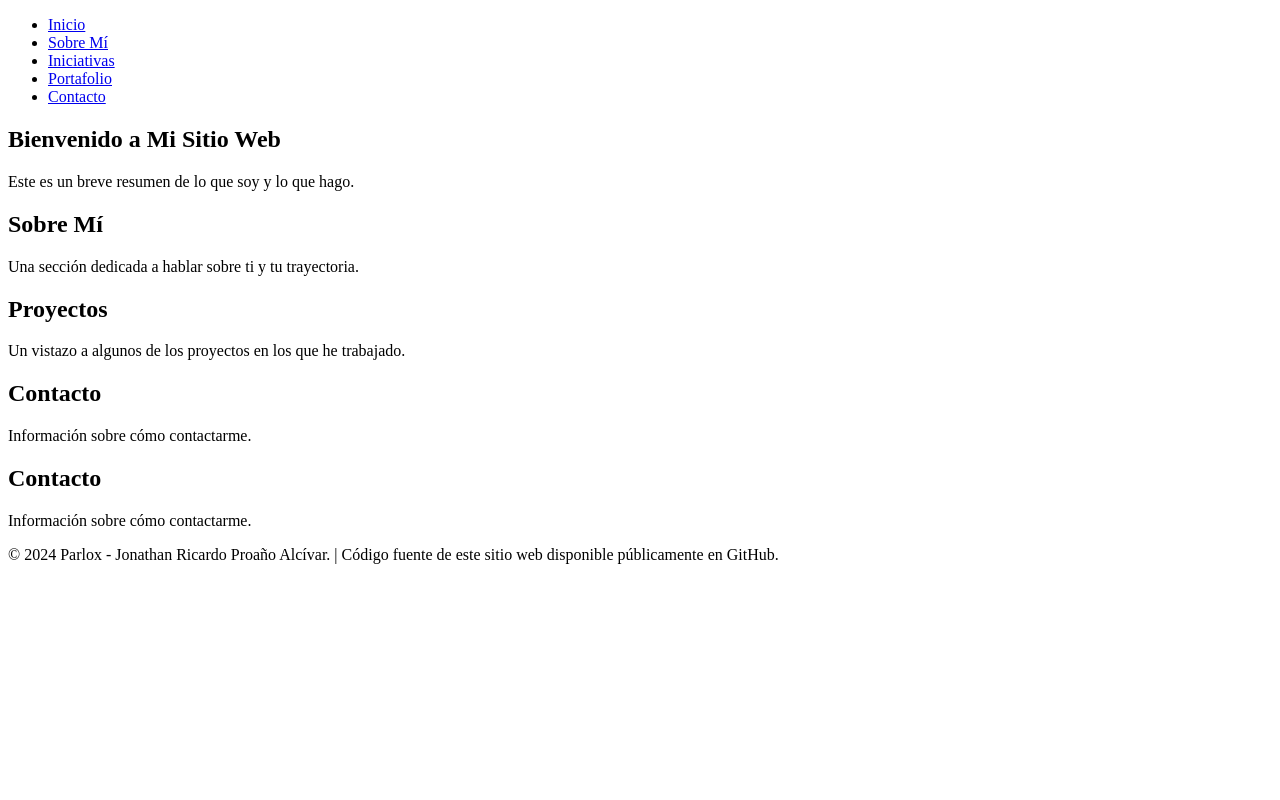
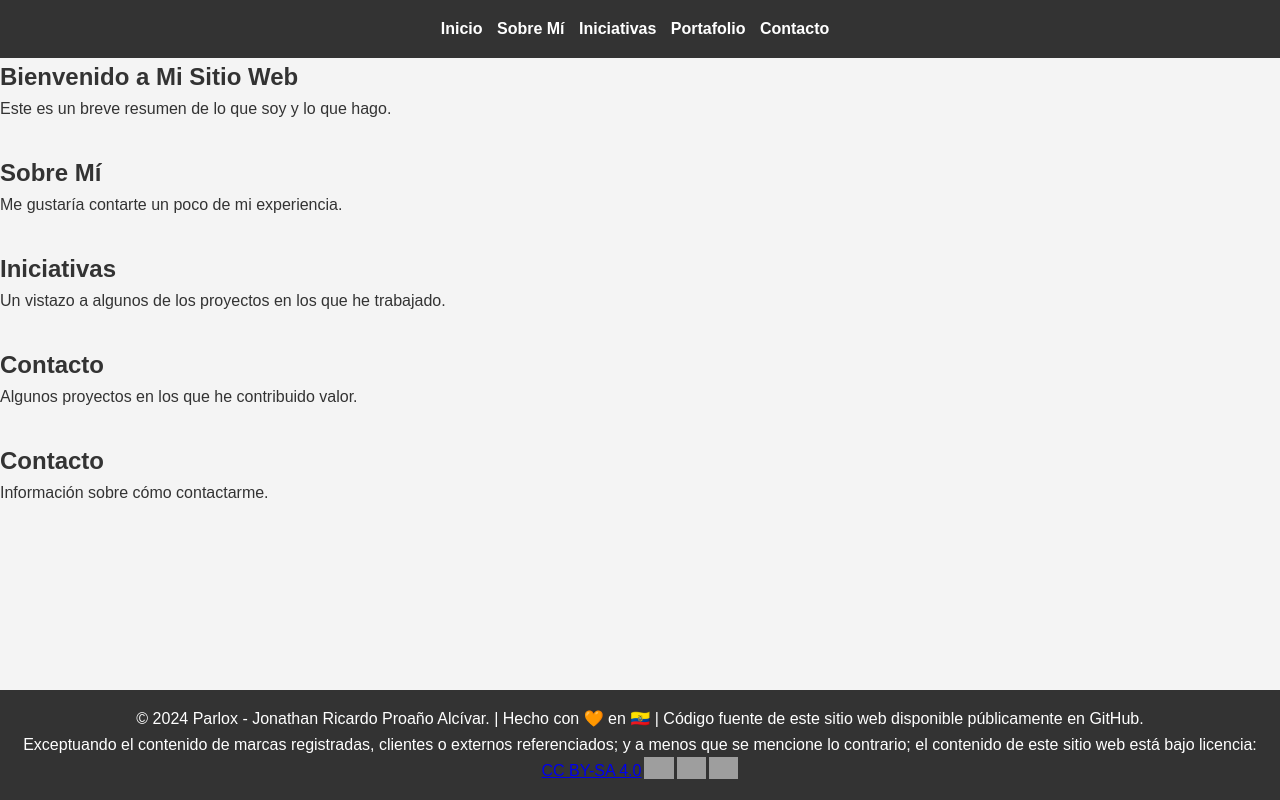
Before and after one commit to ParloxNetwork/parlox_cc, a plain HTML site: page index.html in a window 1280 px wide. Drawn offline with Linux system fonts and the light colour scheme; grey boxes are pictures that could not be loaded; a script that the page names is missing.

Commit message:
Actualizando página e incluyendo CCS.

```diff
--- /dev/null
+++ b/css/styles.css
@@ -0,0 +1,65 @@
+/* Reset de estilos */
+* {
+    margin: 0;
+    padding: 0;
+    box-sizing: border-box;
+}
+
+body {
+    font-family: Arial, sans-serif;
+    line-height: 1.6;
+    background-color: #f4f4f4;
+    color: #333;
+}
+
+header {
+    background: #333;
+    color: #fff;
+    padding: 1rem 0;
+    text-align: center;
+}
+
+header nav ul {
+    list-style: none;
+    padding: 0;
+}
+
+header nav ul li {
+    display: inline;
+    margin-right: 10px;
+}
+
+header nav ul li a {
+    color: #fff;
+    text-decoration: none;
+    font-weight: bold;
+}
+
+main {
+    padding: 1rem;
+}
+
+section {
+    margin-bottom: 2rem;
+}
+
+section#home {
+    background: url('../images/home-bg.jpg') no-repeat center center/cover;
+    color: #fff;
+    text-align: center;
+    padding: 5rem 0;
+}
+
+section#home h1 {
+    font-size: 2.5rem;
+}
+
+footer {
+    background: #333;
+    color: #fff;
+    text-align: center;
+    padding: 1rem 0;
+    position: fixed;
+    width: 100%;
+    bottom: 0;
+}
--- a/index.html
+++ b/index.html
@@ -4,7 +4,7 @@
     <meta charset="UTF-8">
     <meta name="viewport" content="width=device-width, initial-scale=1.0">
     <title>Parlox - Jonathan Ricardo Proaño Alcívar</title>
-    <link rel="stylesheet" href="css/stylesheet.css">
+    <link rel="stylesheet" href="css/styles.css">
     <script src="js/scripts.js" defer></script>
 </head>
 <body>
@@ -27,17 +27,17 @@
 
     <section id="sobremi">
         <h2>Sobre Mí</h2>
-        <p>Una sección dedicada a hablar sobre ti y tu trayectoria.</p>
+        <p>Me gustaría contarte un poco de mi experiencia.</p>
     </section>
 
     <section id="iniciativas">
-        <h2>Proyectos</h2>
+        <h2>Iniciativas</h2>
         <p>Un vistazo a algunos de los proyectos en los que he trabajado.</p>
     </section>
 
     <section id="portafolio">
         <h2>Contacto</h2>
-        <p>Información sobre cómo contactarme.</p>
+        <p>Algunos proyectos en los que he contribuido valor.</p>
     </section>
 
     <section id="contacto">
@@ -46,7 +46,8 @@
     </section>
 
     <footer>
-        <p>© 2024 Parlox - Jonathan Ricardo Proaño Alcívar. | Código fuente de este sitio web disponible públicamente en GitHub.</p>
+        <p>© 2024 Parlox - Jonathan Ricardo Proaño Alcívar. | Hecho con 🧡 en 🇪🇨 | Código fuente de este sitio web disponible públicamente en GitHub.</p>
+        <p xmlns:cc="http://creativecommons.org/ns#" >Exceptuando el contenido de marcas registradas, clientes o externos referenciados; y a menos que se mencione lo contrario; el contenido de este sitio web está bajo licencia: <a href="https://creativecommons.org/licenses/by-sa/4.0/?ref=chooser-v1" target="_blank" rel="license noopener noreferrer" style="display:inline-block;">CC BY-SA 4.0<img style="height:22px!important;margin-left:3px;vertical-align:text-bottom;" src="https://mirrors.creativecommons.org/presskit/icons/cc.svg?ref=chooser-v1" alt=""><img style="height:22px!important;margin-left:3px;vertical-align:text-bottom;" src="https://mirrors.creativecommons.org/presskit/icons/by.svg?ref=chooser-v1" alt=""><img style="height:22px!important;margin-left:3px;vertical-align:text-bottom;" src="https://mirrors.creativecommons.org/presskit/icons/sa.svg?ref=chooser-v1" alt=""></a></p>
     </footer>
 </body>
 </html>
```
Also changed, not shown: js/scripts.js (added).
